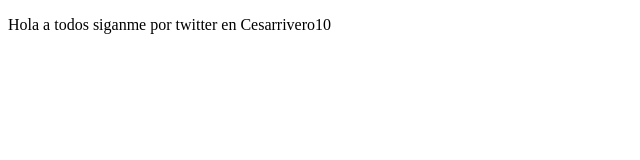
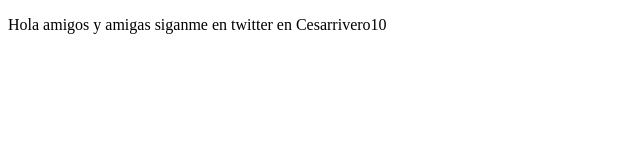
Before and after one commit to cesrivero10/proyectoDemoCursoPrework, a plain HTML site: page index.html in a window 1280 px wide. Shown: the full height of the page, 0-640 px from the left. Drawn offline with Linux system fonts and the light colour scheme.

Commit message:
cambios agregados

```diff
--- a/index.html
+++ b/index.html
@@ -7,6 +7,6 @@
     <title>Hola mundo</title>
 </head>
 <body>
-    <p>Hola a todos siganme por twitter en Cesarrivero10</p>
+    <p>Hola amigos y amigas siganme en twitter en Cesarrivero10</p>
 </body>
 </html>
```
